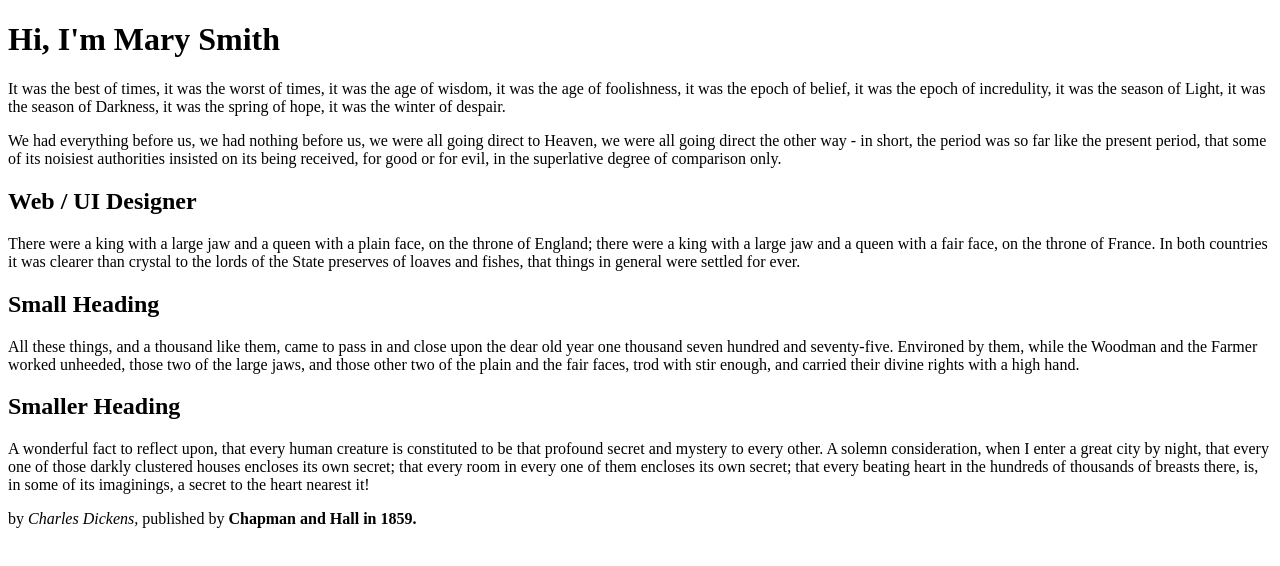
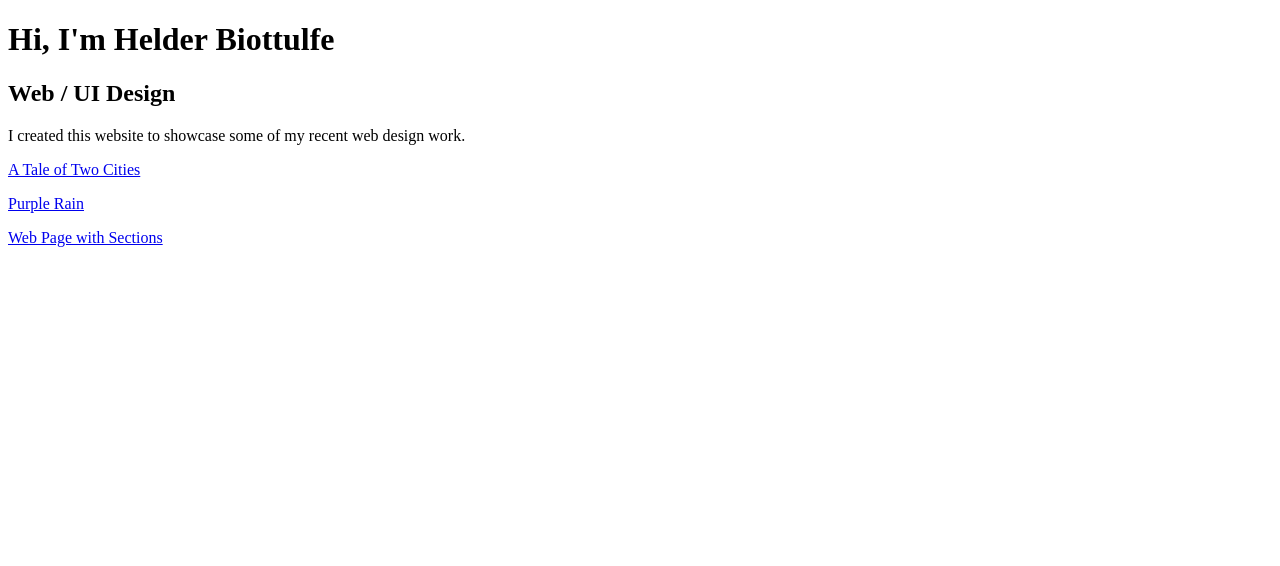
Before and after one commit to helderbiottulfe/helderbiottulfe.github.io, a plain HTML site: page index.html in a window 1280 px wide. Drawn offline with Linux system fonts and the light colour scheme.

Commit message:
Add files via upload

```diff
--- a/index.html
+++ b/index.html
@@ -7,22 +7,22 @@
     <meta name="description" content="Hi I'm Mary, a UI & UX designer based in Dublin. Mobile and Responsive Web Design, eCommerce Websites, Branding and Logo Design.">
 </head>
 
+
 <body>
-    <h1>Hi, I'm Mary Smith</h1>
+    <header>
+        <h1>Hi, I'm Helder Biottulfe</h1>
+        <h2>Web / UI Design</h2>
+    </header>
 
-    <p>It was the best of times, it was the worst of times, it was the age of wisdom, it was the age of foolishness, it was the epoch of belief, it was the epoch of incredulity, it was the season of Light, it was the season of Darkness, it was the spring of hope, it was the winter of despair.</p>
+    <main>
+        <section>
+            <p>I created this website to showcase some of my recent web design work.</p>
+            <p><a href="exercises/page-1.html">A Tale of Two Cities</a></p>
+            <p><a href="exercises/page-2.html">Purple Rain</a></p>
 
-    <p>We had everything before us, we had nothing before us, we were all going direct to Heaven, we were all going direct the other way - in short, the period was so far like the present period, that some of its noisiest authorities insisted on its being received, for good or for evil, in the superlative degree of comparison only.</p>
+<p><a href="exercises/page-3.html">Web Page with Sections</a></p>
+        </section>
+    </main>
 
-    <h2>Web / UI Designer</h2>
-    <p>There were a king with a large jaw and a queen with a plain face, on the throne of England; there were a king with a large jaw and a queen with a fair face, on the throne of France. In both countries it was clearer than crystal to the lords of the State preserves of loaves and fishes, that things in general were settled for ever.</p>
-
-    <h2>Small Heading</h2>
-    <p>All these things, and a thousand like them, came to pass in and close upon the dear old year one thousand seven hundred and seventy-five. Environed by them, while the Woodman and the Farmer worked unheeded, those two of the large jaws, and those other two of the plain and the fair faces, trod with stir enough, and carried their divine rights with a high hand.</p>
-
-    <h2>Smaller Heading</h2>
-    <p>A wonderful fact to reflect upon, that every human creature is constituted to be that profound secret and mystery to every other. A solemn consideration, when I enter a great city by night, that every one of those darkly clustered houses encloses its own secret; that every room in every one of them encloses its own secret; that every beating heart in the hundreds of thousands of breasts there, is, in some of its imaginings, a secret to the heart nearest it!</p>
-
-    <p>by <i>Charles Dickens,</i> published by <b>Chapman and Hall</b?> in 1859.</p>
 </body>
 </html>
```
Also changed, not shown: exercises/index.html (+1 -1 lines).
